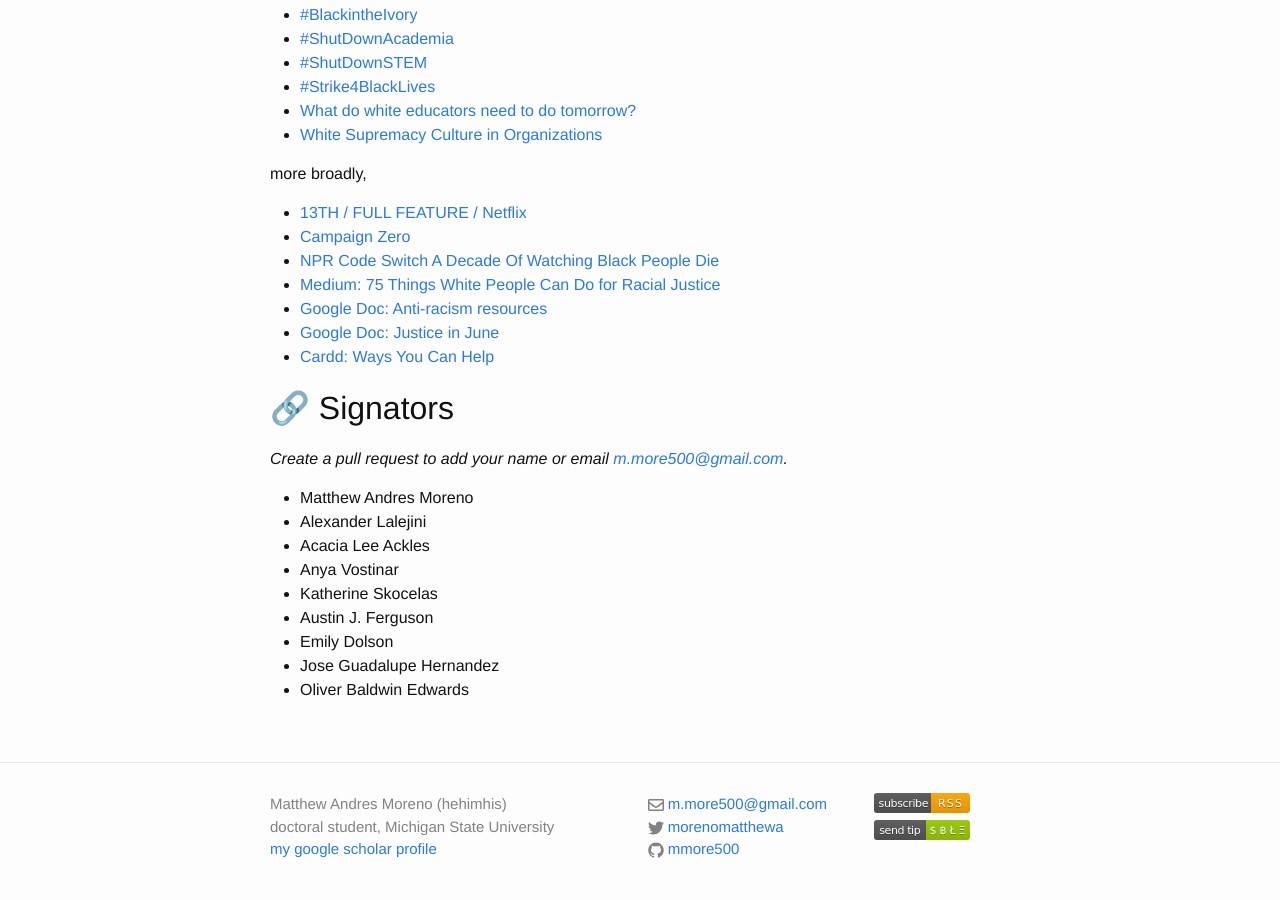
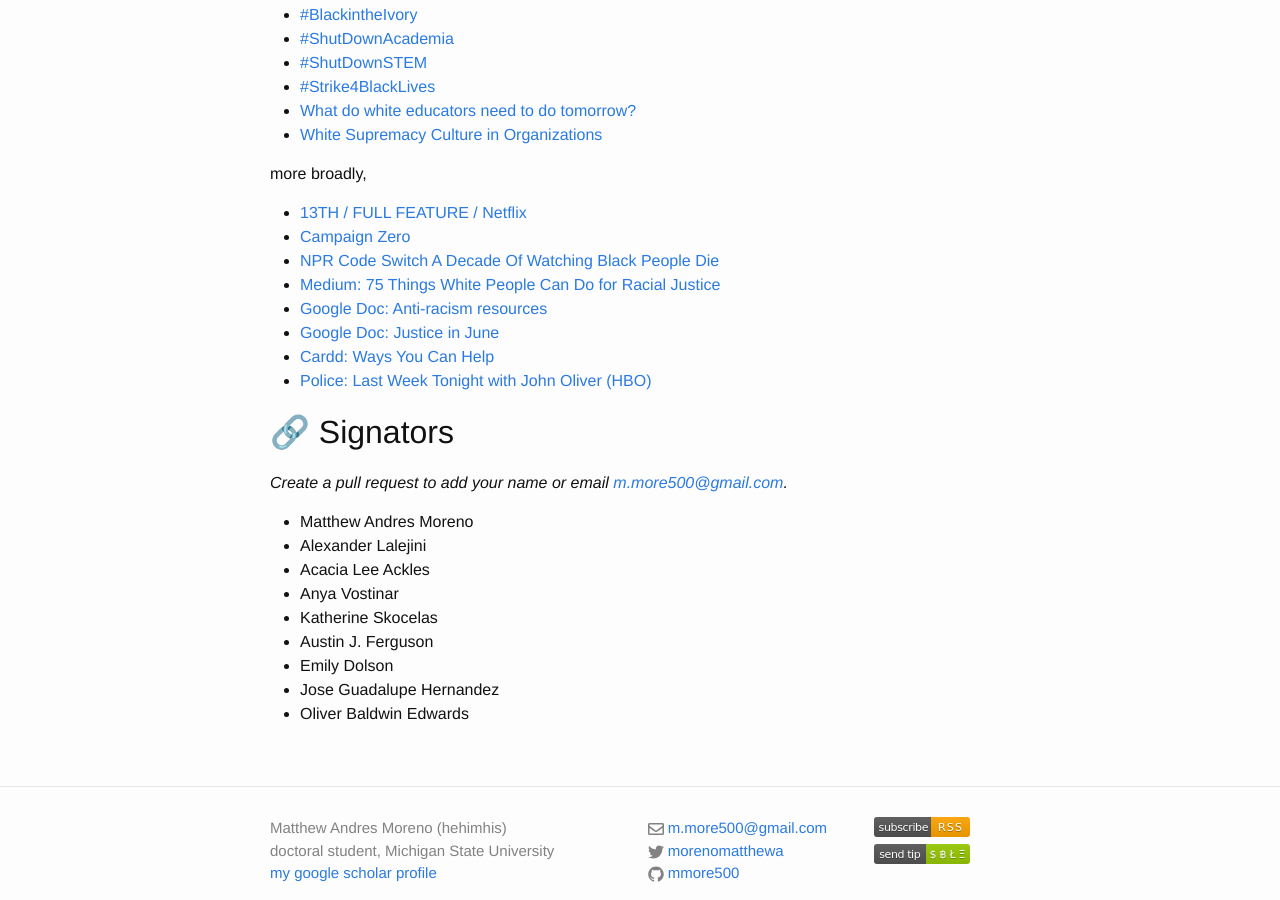
Before and after one commit to mmore500/mmore500.github.io, a Jekyll site: the page built from blog_personal/_posts/2020-06-08-shutdown-stem.md, in a window 1280 px wide and 900 px high, scrolled down 815 px. Built offline with Jekyll 4.4.1, drawn with Linux system fonts in a browser that asks for light colours; comment, search, counter and statistics services are not loaded; before the commit the page ends 1691 px from its top, so only the background shows below that.

Commit message:
Add link to last week tonight video

```diff
--- a/blog_personal/_posts/2020-06-08-shutdown-stem.md
+++ b/blog_personal/_posts/2020-06-08-shutdown-stem.md
@@ -36,6 +36,7 @@ more broadly,
 * [Google Doc: Anti-racism resources](https://bit.ly/ANTIRACISMRESOURCES)
 * [Google Doc: Justice in June](https://bit.ly/junejustice)
 * [Cardd: Ways You Can Help](https://blacklivesmatters.carrd.co/)
+* [Police: Last Week Tonight with John Oliver (HBO)](https://www.youtube.com/watch?v=Wf4cea5oObY)
 
 ## Signators
 
```
